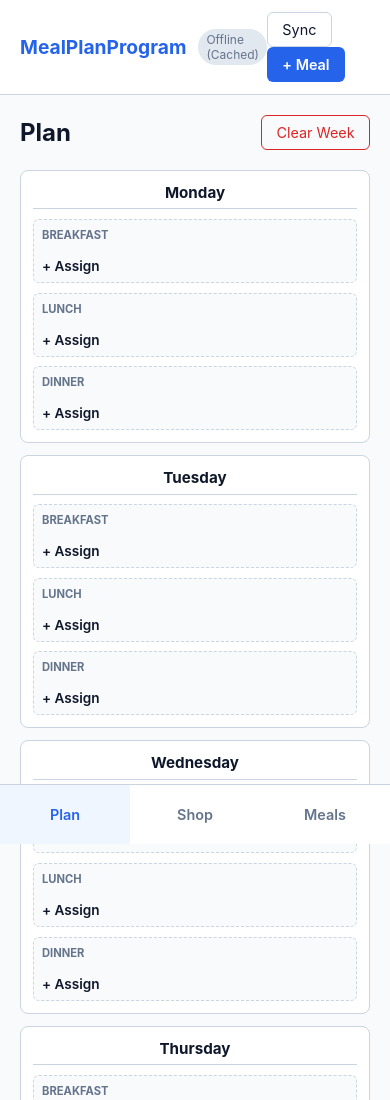
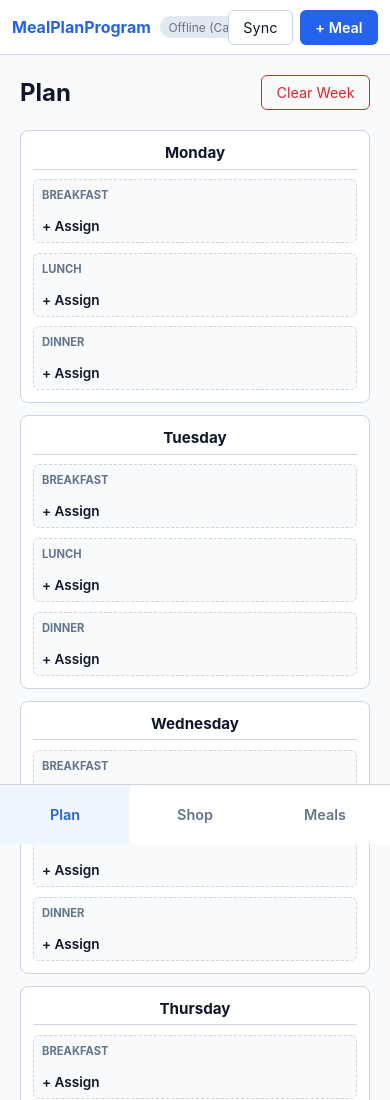
Before and after one commit to cglanovsky/mealPlan, a plain HTML site: page index.html in a window 390 px wide. Shown: the top 1100 px of the page. Drawn offline with Linux system fonts and the light colour scheme; no server answers.

Commit message:
Update styles.css

```diff
--- a/styles.css
+++ b/styles.css
@@ -30,6 +30,7 @@ body {
   display: flex;
   align-items: center;
   justify-content: space-between;
+  gap: 0.5rem;
   position: sticky;
   top: 0;
   z-index: 100;
@@ -38,12 +39,21 @@ body {
 .header-left {
   display: flex;
   align-items: center;
-  gap: 0.75rem;
+  gap: 0.6rem;
+  min-width: 0;
 }
 
 .header-left h1 {
-  font-size: 1.2rem;
+  font-size: 1.15rem;
   color: var(--primary);
+  white-space: nowrap;
+}
+
+.header-right {
+  display: flex;
+  align-items: center;
+  gap: 0.45rem;
+  flex-shrink: 0;
 }
 
 .status-badge {
@@ -52,6 +62,7 @@ body {
   border-radius: 999px;
   background: #e2e8f0;
   color: var(--text-muted);
+  white-space: nowrap;
 }
 
 .status-badge.online {
@@ -351,13 +362,6 @@ button {
   border-top: 1px dashed var(--border);
 }
 
-.staples-label {
-  font-size: 0.75rem;
-  font-weight: 700;
-  color: var(--text-muted);
-  margin-bottom: 0.5rem;
-}
-
 .staples-pool {
   display: flex;
   flex-wrap: wrap;
@@ -538,6 +542,12 @@ button {
 }
 
 @media (max-width: 768px) {
+  .app-header {
+    padding: 0.6rem 0.75rem;
+  }
+  .header-left h1 {
+    font-size: 1rem;
+  }
   .desktop-nav {
     display: none;
   }
```
